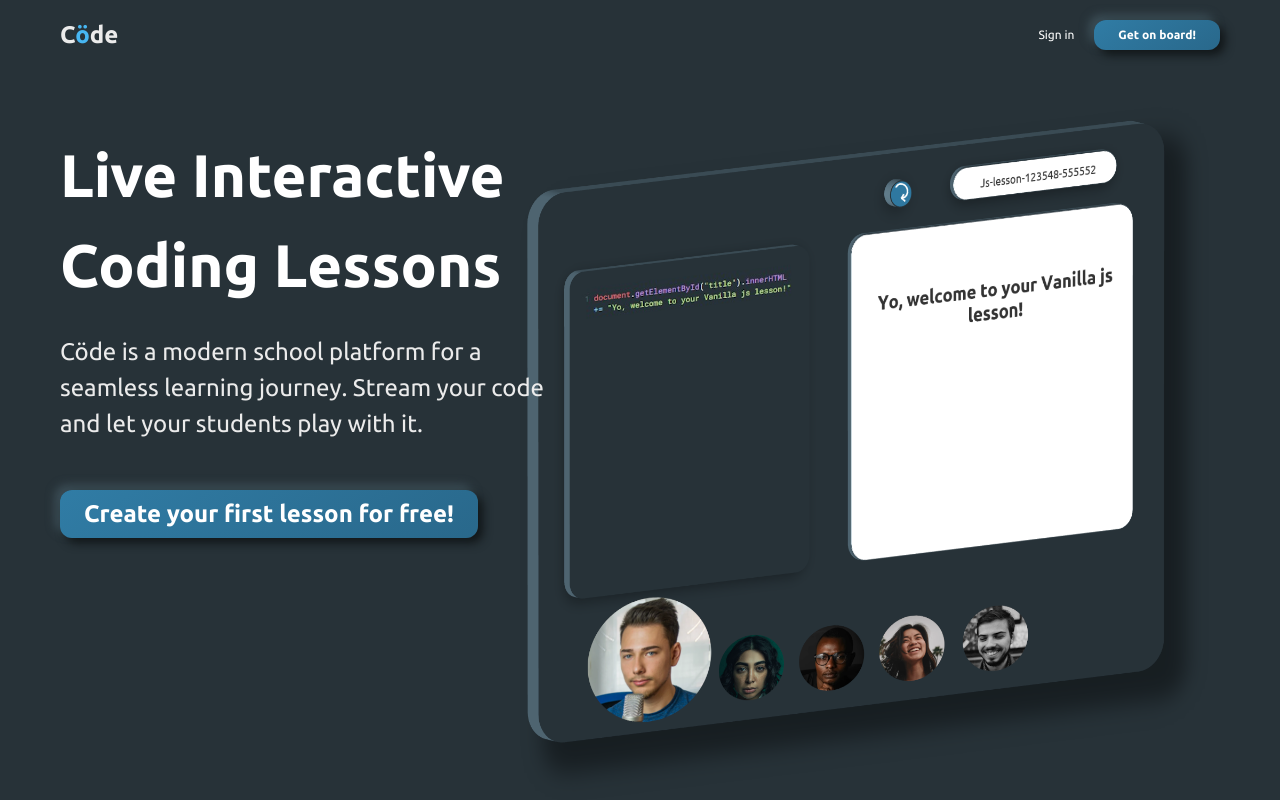
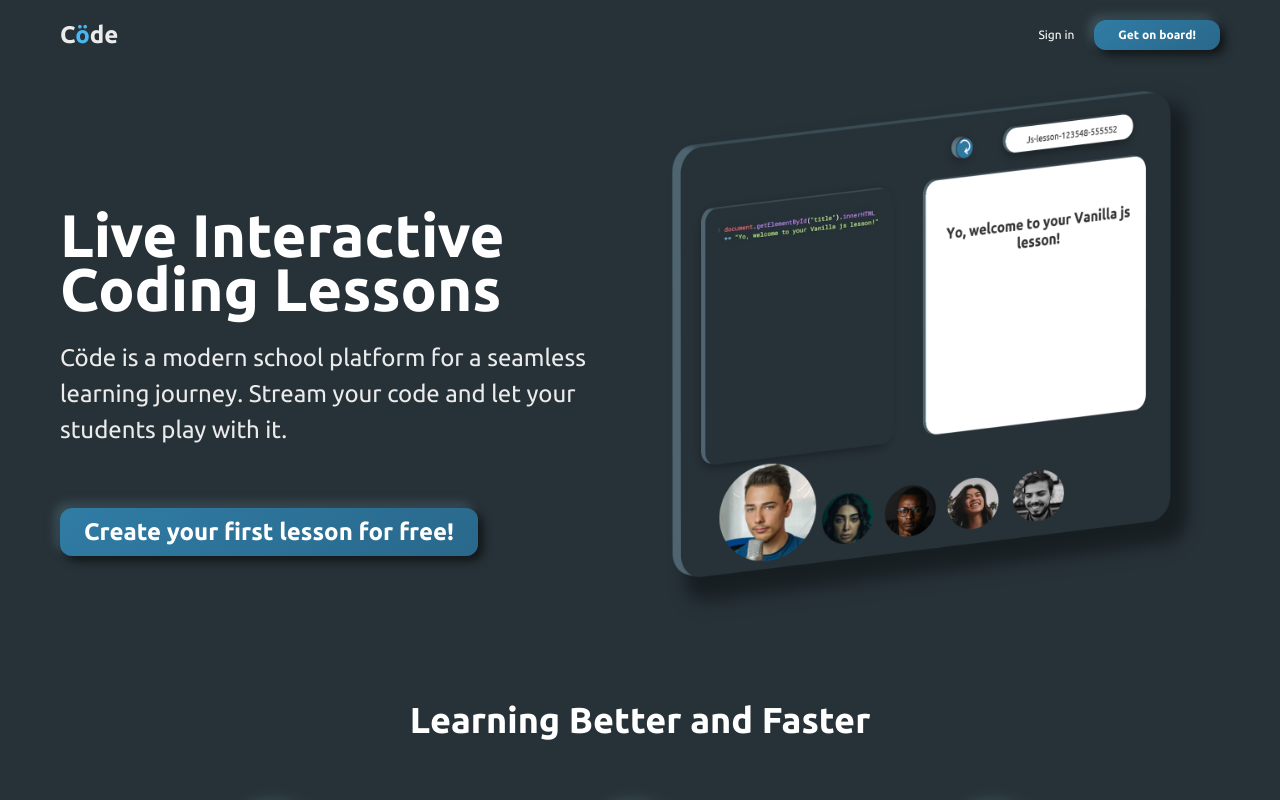
Before and after one commit to AyloSrd/clientzumba, a React (Create React App) app: page / in a window 1280 px wide. Shown: the top 800 px of the page. Built offline with nearby package versions, Linux system fonts and the light colour scheme; no server answers.

Commit message:
perfectionned header

```diff
--- a/src/components/Home/Header.css
+++ b/src/components/Home/Header.css
@@ -1,28 +1,40 @@
 .Header {
 	position: relative;
-	height: calc(100vh - 70px);
 	width: 100vw;
 	max-width: 100%;
 	padding: 0 var(--large-unit);
 	margin-bottom: var(--large-unit);
 }
 
+.Header .ContentWrapper {
+	max-width: 1200px;
+	display: grid;
+	grid-template-columns: repeat(auto-fit, minmax(480px, 1fr));
+	gap: var(--standard-unit);
+}
+
 #TitleHeader {
 	margin: var(--large-unit) 0 var(--standard-unit);
 }
 
+#TitleHeader h1 {
+	line-height: 90%;
+}
+
 #description {
 	font-size: 2rem;
-	width: 40vw;
-	margin: 0 0 calc(var(--standard-unit)*2);
+	margin-bottom: var(--large-unit);
 }
 
-.Header img {
-	position: absolute;
-	top: var(--standard-unit);
-	right: 5vw;
-	z-index: -1;
-	height:90vh;
+.Header .imgContainer {
+	width: 100%;
+	height: 100%;
+}
+
+.Header .imgContainer img {
+	width: 100%;
+	max-width: 550px;
+	height: auto;
 }
 
 .Header button.NeuBtn {
--- a/src/components/Home/Header.jsx
+++ b/src/components/Home/Header.jsx
@@ -5,8 +5,9 @@ import './Header.css'
 const Header = () => {
 	return (
 		<div>
-			<header className="Flex Column Header">
-				<img src="assets/base.png" alt="https://unsplash.com/photos/KWrNwBE87EY?utm_source=unsplash&utm_medium=referral&utm_content=creditShareLink"/>
+			<header className="Flex CenteredVHContent Header">
+				<div className="ContentWrapper">
+					<div className="Flex Column JustifyCenterContent">
 						<div id="TitleHeader">
 							<h1 className="WhiteText">Live Interactive<br/>Coding Lessons</h1>
 						</div>
@@ -18,6 +19,11 @@ const Header = () => {
 								Create your first lesson for free!
 							</button>
 						</NavLink>
+					</div>
+					<div class="imgContainer Flex CenteredVHContent">
+						<img src="assets/base.png" alt="https://unsplash.com/photos/KWrNwBE87EY?utm_source=unsplash&utm_medium=referral&utm_content=creditShareLink"/>
+					</div>
+				</div>
 			</header>
 		</div>
 	)
```
Lines whose indentation alone changed are shown as unchanged.
